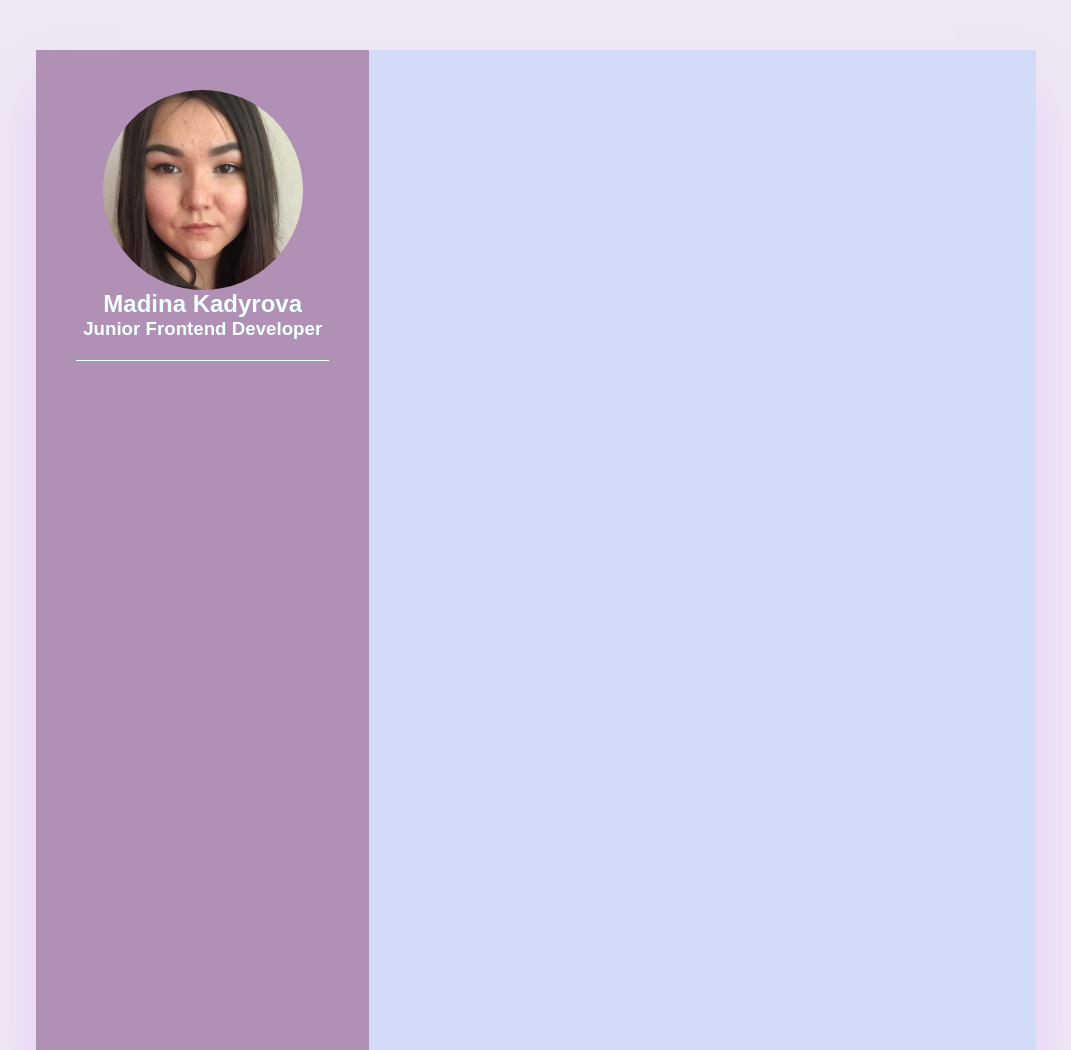
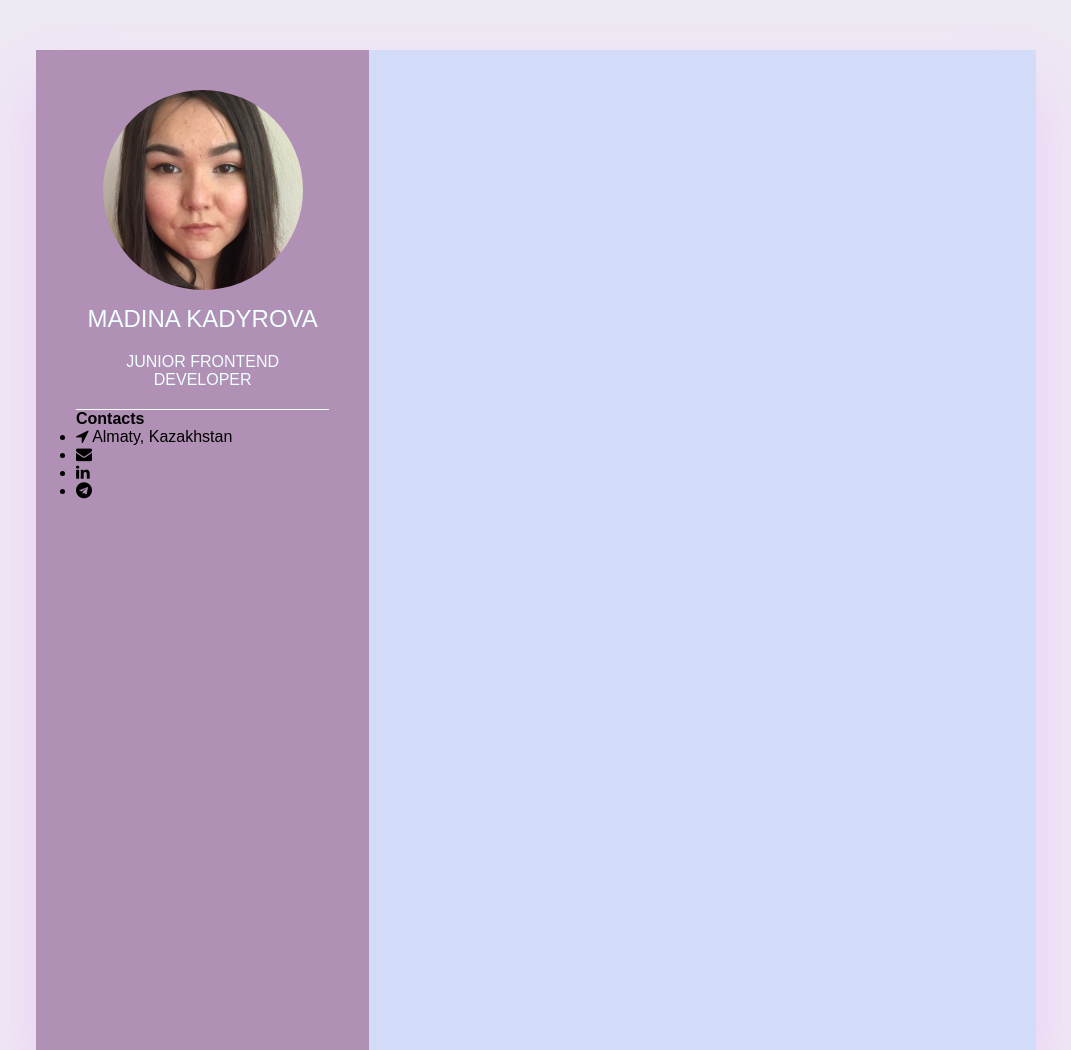
Before and after one commit to mjnslf/rsschool-cv, a plain HTML site: page index.html in a window 1280 px wide. Shown: the top 1050 px of the page, without its empty margins (104-1175 px from the left). Drawn offline with Linux system fonts and the light colour scheme.

Commit message:
feat:add links of contacts

```diff
--- a/index.html
+++ b/index.html
@@ -5,6 +5,7 @@
     <meta http-equiv="X-UA-Compatible" content="IE=edge">
     <meta name="viewport" content="width=device-width, initial-scale=1.0">
     <title>CV</title>
+    <link rel="stylesheet" href="https://cdnjs.cloudflare.com/ajax/libs/font-awesome/4.7.0/css/font-awesome.css" integrity="sha512-5A8nwdMOWrSz20fDsjczgUidUBR8liPYU+WymTZP1lmY9G6Oc7HlZv156XqnsgNUzTyMefFTcsFH/tnJE/+xBg==" crossorigin="anonymous" referrerpolicy="no-referrer" />
     <link rel="stylesheet" href="style.css">
 </head>
 <body>
@@ -15,7 +16,29 @@
                     <img src="assets/img.jpg">
                 </div>
                 <h2>Madina Kadyrova<br></h2>
-                <h3>Junior Frontend Developer</h3>
+                <h4>Junior Frontend Developer</h4>
+            </div>
+
+            <div class="contacts">
+                <h4>Contacts</h4>
+                <ul>
+                    <li>
+                        <span class="icon"><i class="fa fa-location-arrow" aria-hidden="true"></i></span>
+                        <span class="value">Almaty, Kazakhstan</span>
+                    </li>
+                    <li>
+                        <span class="icon"><i class="fa fa-envelope" aria-hidden="true"></i></span>
+                        <span class="value"><a href="mailto:frecklessmadina@gmail.com"></a></span>
+                    </li>
+                    <li>
+                        <span class="icon"><i class="fa fa-linkedin" aria-hidden="true"></i></span>
+                        <span class="value"><a href="https://www.linkedin.com/in/madinae/"></a> </span>
+                    </li>
+                    <li>
+                        <span class="icon"><i class="fa fa-telegram" aria-hidden="true"></i></span>
+                        <span class="value"><a href="https://t.me/frecklessm"></a></span>
+                    </li>
+                </ul>
             </div>
         </div>
         <div class="right_block"></div>
--- a/style.css
+++ b/style.css
@@ -56,9 +56,18 @@ body{
 
 .Text h2{
     color: azure;
+    text-align: center;
+    text-transform: uppercase;
+    font-weight: 500;
+    margin-top: 15px;
 }
-.Text h3{
+.Text h4{
     color: azure;
+    text-align: center;
+    text-transform: uppercase;
+    font-weight: 200;
+    margin-top: 20px;
+
 }
 
 .container .right_block{
```
